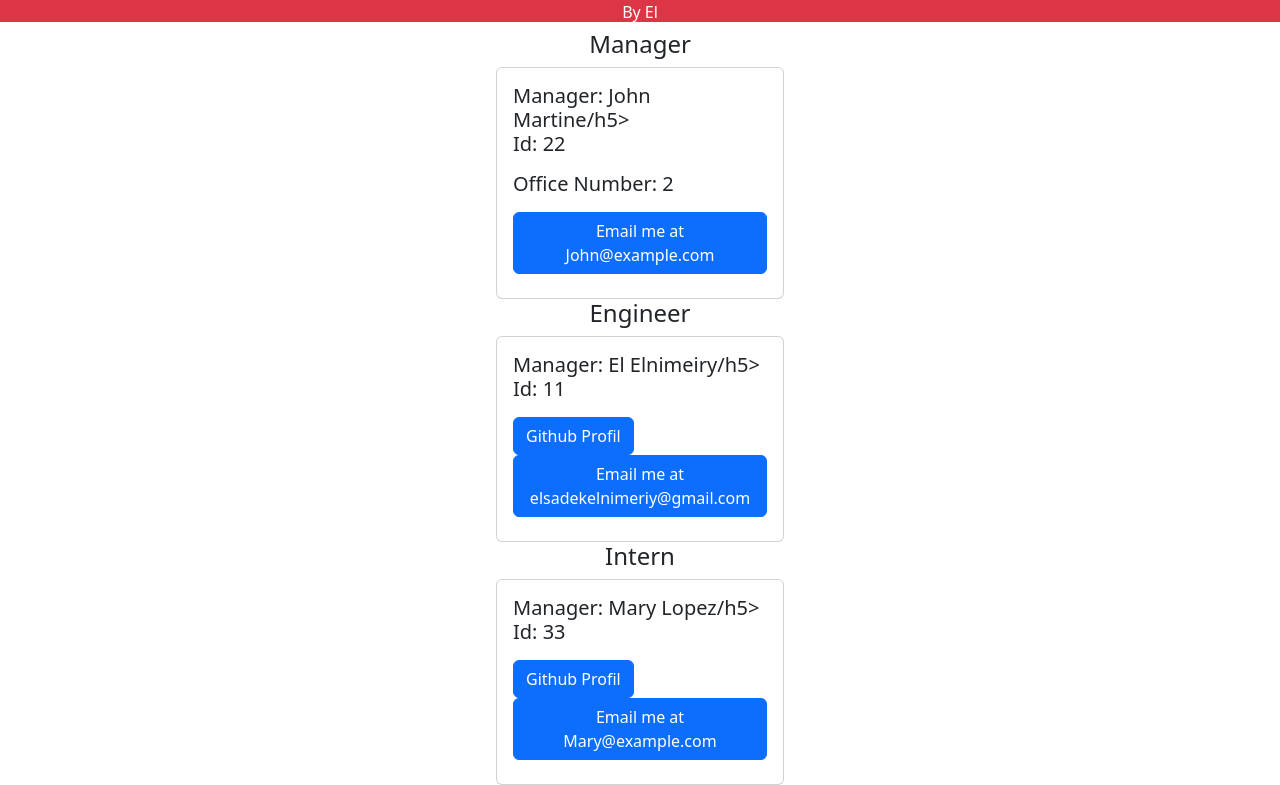
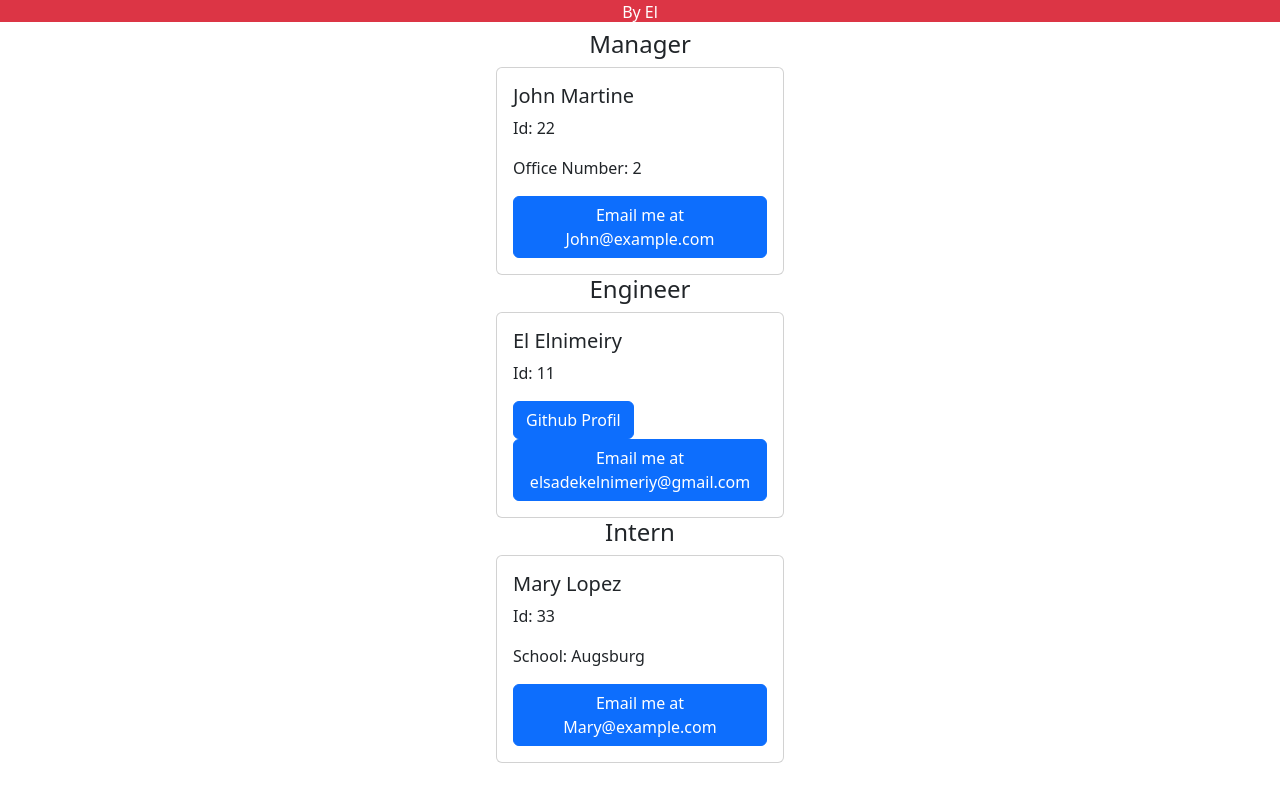
Before and after one commit to eelnimeiry/Teamprofile, a website: page index.html in a window 1280 px wide. Shown: the part 53-838 px from the top of the page. After the commit the page ends 816 px from the top, so only its background shows below. Drawn offline with nearby package versions, Linux system fonts and the light colour scheme.

Commit message:
updated readme screenshot

```diff
--- a/index.html
+++ b/index.html
@@ -19,7 +19,7 @@
 
       <div class="card" style="width: 18rem;">
 <div class="card-body">
-  <h5 class="card-title">Manager: John Martine/h5>
+  <h5 class="card-title">John Martine</h5>
   <p class="card-text">Id: 22</p>
   <p class="card-text">Office Number: 2</p>
   <a href="mailto:John@example.com" class="btn btn-primary">Email me at John@example.com</a>
@@ -36,7 +36,7 @@
 
       <div class="card" style="width: 18rem;">
 <div class="card-body">
-  <h5 class="card-title">Manager: El Elnimeiry/h5>
+  <h5 class="card-title">El Elnimeiry</h5>
   <p class="card-text">Id: 11</p>
   <a href="https://github.com/Eelnimeiry" class="btn btn-primary">Github Profil</a>
   <a href="mailto:elsadekelnimeriy@gmail.com" class="btn btn-primary">Email me at elsadekelnimeriy@gmail.com</a>
@@ -54,9 +54,9 @@
 
       <div class="card" style="width: 18rem;">
 <div class="card-body">
-  <h5 class="card-title">Manager: Mary Lopez/h5>
+  <h5 class="card-title">Mary Lopez</h5>
   <p class="card-text">Id: 33</p>
-  <a href="https://github.com/undefined" class="btn btn-primary">Github Profil</a>
+  <p class="card-text">School: Augsburg</p>
   <a href="mailto:Mary@example.com" class="btn btn-primary">Email me at Mary@example.com</a>
 </div>
 </div>
```
Also changed, not shown: README.md, image/Screen Shot 2023-03-15 at 10.40.08 PM.png (added).
